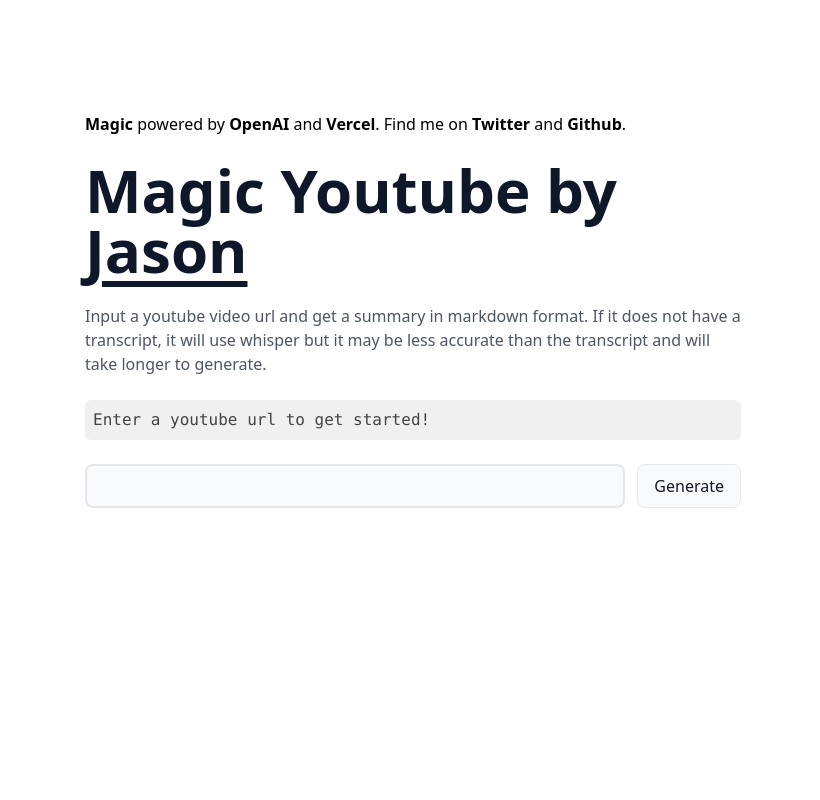
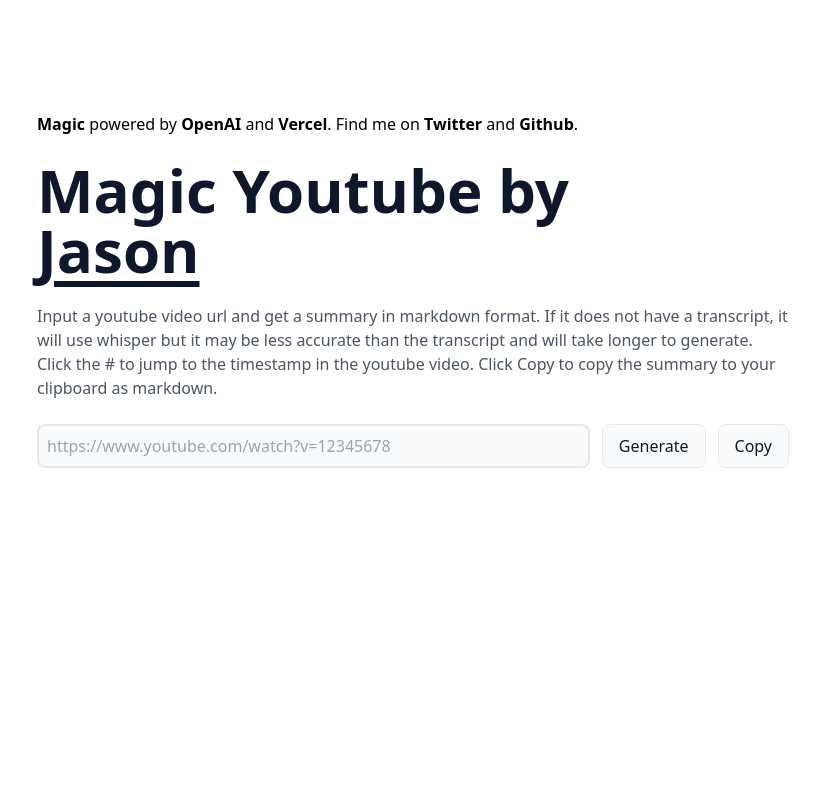
Before and after one commit to jxnl/magic-text, a Next.js app in the folder magic-text/: page /demo/youtube in a window 1280 px wide. Shown: the top 800 px of the page, without its empty margins (227-1047 px from the left). Built offline with nearby package versions, Linux system fonts and the light colour scheme.

Commit message:
Commit message: Add @tailwindcss/typography dependency, update layout, and add Youtube component with link renderer

```diff
--- a/magic-text/package.json
+++ b/magic-text/package.json
@@ -27,6 +27,7 @@
     "typescript": "4.9.5"
   },
   "devDependencies": {
+    "@tailwindcss/typography": "^0.5.9",
     "@types/react-syntax-highlighter": "^15.5.6",
     "autoprefixer": "^10.4.13",
     "postcss": "^8.4.21",
--- a/magic-text/src/app/demo/youtube/page.tsx
+++ b/magic-text/src/app/demo/youtube/page.tsx
@@ -2,28 +2,56 @@
 
 import Link from "next/link";
 import { useState } from "react";
-import SyntaxHighlighter from "react-syntax-highlighter/dist/esm/default-highlight";
+import { ReactMarkdown } from "react-markdown/lib/react-markdown";
+import { Youtube } from "./youtube";
 
 import { ToastContainer, toast } from "react-toastify";
 import "react-toastify/dist/ReactToastify.css";
 
+// regex to check if url is youtube link
+const regex = new RegExp(
+  "^(https?:\\/\\/)?((w){3}.)?youtu(be|.be)?(\\.com)?\\/.+"
+);
+
 export default function Home() {
   const [loading, setLoading] = useState(false);
-  const [summary, setSummary] = useState("Enter a youtube url to get started!");
+  const [summary, setSummary] = useState("");
+  const [start, setStart] = useState(false);
   const [url, setUrl] = useState("");
+  const [ts, setTs] = useState(0);
+
+  function LinkRenderer(props: any) {
+    const href = props.href;
+
+    // extract the ts from the youtube href
+    // t=1234s where ts = 1234
+    const regex = new RegExp("t=(\\d+)s");
+    const _ts = parseInt(href.match(regex)[1]);
+
+    return (
+      <a
+        className="no-underline hover:opacity-80"
+        onClick={() => {
+          console.log("href", href);
+          setTs(_ts);
+          console.log("setting ts", _ts);
+        }}
+      >
+        #
+      </a>
+    );
+  }
 
   const generateFillin = async (e: any) => {
     e.preventDefault;
 
     // use regex to check if url is youtube linke
-    const regex = new RegExp(
-      "^(https?:\\/\\/)?((w){3}.)?youtu(be|.be)?(\\.com)?\\/.+"
-    );
     if (!regex.test(url)) {
       toast.error("Please enter a valid youtube url");
       return;
     }
 
+    setStart(true);
     setLoading(true);
     const response = await fetch("/api/summary", {
       method: "POST",
@@ -60,6 +88,7 @@ export default function Home() {
       setSummary(_fillText.trim());
     }
 
+    toast.success("Summary completed!");
     setLoading(false);
   };
 
@@ -67,14 +96,11 @@ export default function Home() {
     <div>
       <ToastContainer
         position="top-right"
-        autoClose={2000}
+        autoClose={1000}
         hideProgressBar={false}
-        newestOnTop={false}
+        newestOnTop={true}
         closeOnClick
         rtl={false}
-        pauseOnFocusLoss
-        draggable
-        pauseOnHover
         theme="light"
       />
       {/* Same as */}
@@ -91,19 +117,36 @@ export default function Home() {
       <p className="text-md text-gray-600 my-6">
         Input a youtube video url and get a summary in markdown format. If it
         does not have a transcript, it will use whisper but it may be less
-        accurate than the transcript and will take longer to generate.
+        accurate than the transcript and will take longer to generate. Click the{" "}
+        {"#"} to jump to the timestamp in the youtube video. Click Copy to copy
+        the summary to your clipboard as markdown.
       </p>
-      <SyntaxHighlighter
-        className="rounded-md"
-        language="markdown"
-        wrapLongLines={true}
-      >
-        {summary}
-      </SyntaxHighlighter>
-      <div className="flex mt-6 space-x-3 mb-5">
+      {start && (
+        <>
+          <hr className="h-px my-10 bg-gray-200 border-0"></hr>
+          <Youtube url={url} ts={ts} />
+          <hr className="h-px my-10 bg-gray-200 border-0"></hr>
+          <article
+            className="prose prose-headings:text-2xl
+      prose-blue
+      "
+          >
+            <ReactMarkdown
+              components={{
+                a: LinkRenderer,
+              }}
+            >
+              {summary}
+            </ReactMarkdown>
+          </article>
+          <hr className="h-px my-10 bg-gray-200 border-0"></hr>
+        </>
+      )}
+      <div className="flex mt-6 space-x-3 mb-10">
         <input
           value={url}
           disabled={loading}
+          placeholder="https://www.youtube.com/watch?v=12345678"
           className="flex-1 rounded-lg text-md border-gray-00  text-gray-900 bg-gray-50 p-2 border-2 disabled:opacity-60"
           onChange={(e) => {
             setUrl(e.target.value);
@@ -116,6 +159,20 @@ export default function Home() {
         >
           Generate
         </button>
+        <button
+          disabled={loading}
+          onClick={() => {
+            if (summary.length === 0) {
+              toast.error("Please generate a summary first");
+              return;
+            }
+            navigator.clipboard.writeText(summary);
+            toast.success("Copied to clipboard!");
+          }}
+          className="flex-none mr-2 rounded-lg px-4 py-2 text-md  font-medium text-gray-900 bg-gray-50 hover:bg-gray-100 border border-gray-200 disabled:opacity-60"
+        >
+          Copy
+        </button>
       </div>
     </div>
   );
--- /dev/null
+++ b/magic-text/src/app/demo/youtube/youtube.tsx
@@ -0,0 +1,36 @@
+// react component to render a youtube video player
+
+import React from "react";
+
+function extract_video_id(url: string) {
+  const regex = /(?:v=)([a-zA-Z0-9_-]+)/;
+  const videoId = url.match(regex);
+  if (videoId === null) {
+    return null;
+  } else {
+    return videoId[1];
+  }
+}
+
+export function Youtube(props: { url: string; ts: Number }) {
+  const url = props.url;
+  const ts = props.ts;
+  const videoId = extract_video_id(url);
+
+  if (videoId === null) {
+    return <div>Invalid youtube url</div>;
+  }
+
+  return (
+    <div>
+      <iframe
+        className="aspect-video w-full"
+        src={`https://www.youtube.com/embed/${videoId}?start=${ts}&autoplay=${
+          1 ? ts > 0 : 0
+        }`}
+        allow="accelerometer; autoplay; encrypted-media; gyroscope; picture-in-picture"
+        allowFullScreen
+      />
+    </div>
+  );
+}
--- a/magic-text/src/app/layout.tsx
+++ b/magic-text/src/app/layout.tsx
@@ -61,7 +61,7 @@ export default function RootLayout({
       */}
       <head />
 
-      <body className="flex max-w-2xl mx-auto flex-col items-left py-2 mt-20 p-2">
+      <body className="flex max-w-3xl mx-auto flex-col items-left py-2 mt-20 p-2">
         <Header />
 
         <div className="min-h-screen">{children}</div>
--- a/magic-text/tailwind.config.js
+++ b/magic-text/tailwind.config.js
@@ -6,5 +6,5 @@ module.exports = {
   theme: {
     extend: {},
   },
-  plugins: [],
+  plugins: [require("@tailwindcss/typography")],
 };
```
Also changed, not shown: 1 other file (tests, documents, lock files or other folders).
